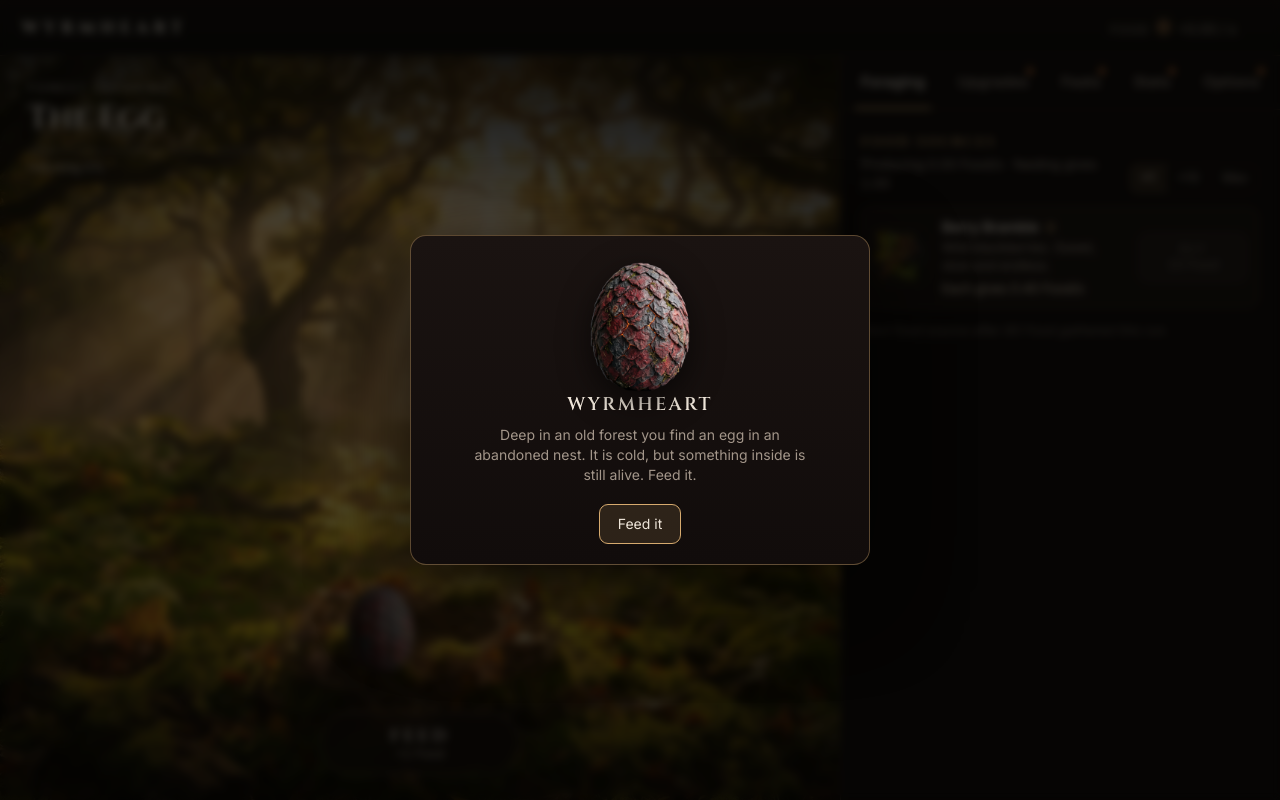
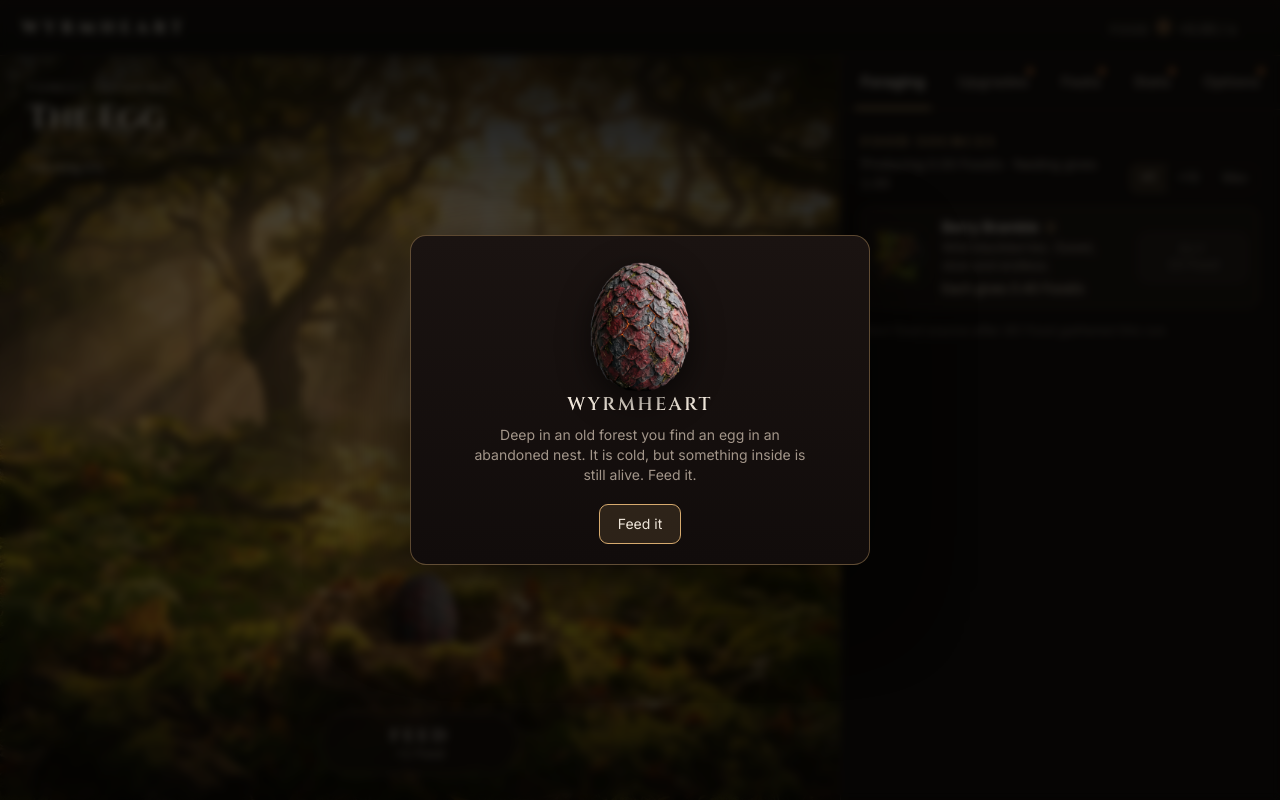
Before and after one commit to F1nnAlex/Incremental-Games, a plain HTML site: page Dragon Incremental/index.html in a window 1280 px wide. Drawn offline with Linux system fonts and the light colour scheme.

Commit message:
Wyrmheart: seat the egg and hatchling inside the forest nest
Anchor the creature to the nest's measured centre in the forest picture,
skip the feed-button clearance there, and redraw the nest's front rim
over the creature so it sits in the bowl on any screen shape.

Co-Authored-By: Claude Opus 5.5 <noreply@anthropic.com>

```diff
--- a/Dragon Incremental/css/style.css
+++ b/Dragon Incremental/css/style.css
@@ -120,6 +120,8 @@ kbd { font: 500 0.78rem var(--ui); padding: 2px 7px; border: 1px solid var(--lin
   pointer-events: none;
 }
 .creature.on { opacity: 1; }
+.bg-rim { position: absolute; inset: 0; background-repeat: no-repeat; pointer-events: none; }
+.creature-box.nested .creature-shadow { display: none; }
 .creature-shadow { position: absolute; left: 50%; bottom: -3%; width: 70%; height: 9%; transform: translateX(-50%); background: radial-gradient(ellipse at center, rgba(0, 0, 0, 0.55), transparent 70%); }
 
 .stage-top { position: absolute; left: 28px; top: 24px; width: min(340px, 60%); pointer-events: none; }
--- a/Dragon Incremental/js/art/stage.js
+++ b/Dragon Incremental/js/art/stage.js
@@ -2,9 +2,14 @@
 // hatch controls. No animation beyond a crossfade when the picture changes and a small "+N"
 // when you feed.
 
-// Where the ground is in each backdrop (fraction of the image height / width), so the creature stands on it
+// Where the ground is in each backdrop (fraction of the image height / width), so the creature stands on it.
+// rim: the front edge of the forest nest in image pixels (1920×1072); that piece of the picture is
+// drawn again over the creature, so the egg sits inside the nest instead of in front of it.
 const LOCATIONS = {
-  forest: { img: "assets/bg/forest.jpg", ground: 0.83, x: 0.47 },
+  forest: {
+    img: "assets/bg/forest.jpg", ground: 872 / 1072, x: 965 / 1920,
+    rim: [[786, 852], [830, 840], [880, 843], [930, 848], [980, 848], [1030, 843], [1080, 837], [1122, 846], [1142, 880], [1104, 926], [950, 938], [820, 928], [776, 892]],
+  },
   valley: { img: "assets/bg/valley.jpg", ground: 0.86, x: 0.48 },
   cliffs: { img: "assets/bg/cliffs.jpg", ground: 0.86, x: 0.5 },
   peak: { img: "assets/bg/peak.jpg", ground: 0.7, x: 0.5 },
@@ -40,7 +45,8 @@ function buildStage(root) {
   hud.floaters = h("div", { class: "floaters" });
   const controls = h("div", { class: "stage-controls" }, hud.feed, hud.prestige);
 
-  root.append(hud.bgA, hud.bgB, h("div", { class: "vignette" }), hud.creature, hud.floaters, top, controls);
+  hud.rim = h("div", { class: "bg-rim" });
+  root.append(hud.bgA, hud.bgB, hud.creature, hud.rim, h("div", { class: "vignette" }), hud.floaters, top, controls);
   STAGE.bgKey = "";
   STAGE.imgKey = "";
 }
@@ -89,13 +95,29 @@ function placeCreature() {
   const hgt = root.clientHeight;
   const imgH = Math.max(w / BG_ASPECT, hgt);
   const imgW = imgH * BG_ASPECT;
-  // keep the feet above the feed button and the head below the title
-  const groundY = Math.min((hgt - imgH) / 2 + loc.ground * imgH, hgt - 112);
-  const x = (w - imgW) / 2 + loc.x * imgW;
+  const ox = (w - imgW) / 2;
+  const oy = (hgt - imgH) / 2;
+  // In the nest the creature must sit exactly on the picture; elsewhere keep the feet above the
+  // feed button and the head below the title
+  let groundY = oy + loc.ground * imgH;
+  if (!loc.rim) groundY = Math.min(groundY, hgt - 112);
+  const x = ox + loc.x * imgW;
   const box = STAGE.hud.creature;
   box.style.height = Math.round(Math.min(hgt * pic.height, groundY - 60)) + "px";
   box.style.bottom = Math.round(hgt - groundY) + "px";
-  box.style.left = Math.round(Math.min(w * 0.8, Math.max(w * 0.2, x))) + "px";
+  box.style.left = Math.round(loc.rim ? x : Math.min(w * 0.8, Math.max(w * 0.2, x))) + "px";
+  setClass(box, "nested", !!loc.rim);
+
+  // The nest's front rim, cut from the same picture and laid over the creature
+  const rim = STAGE.hud.rim;
+  setVisible(rim, !!loc.rim);
+  if (loc.rim) {
+    rim.style.backgroundImage = "url('" + loc.img + "')";
+    rim.style.backgroundSize = imgW + "px " + imgH + "px";
+    rim.style.backgroundPosition = ox + "px " + oy + "px";
+    const pts = loc.rim.map(([ix, iy]) => (ox + (ix / 1920) * imgW).toFixed(1) + "px " + (oy + (iy / 1072) * imgH).toFixed(1) + "px");
+    rim.style.clipPath = "polygon(" + pts.join(", ") + ")";
+  }
 }
 
 // ---------- Feeding ----------
```
